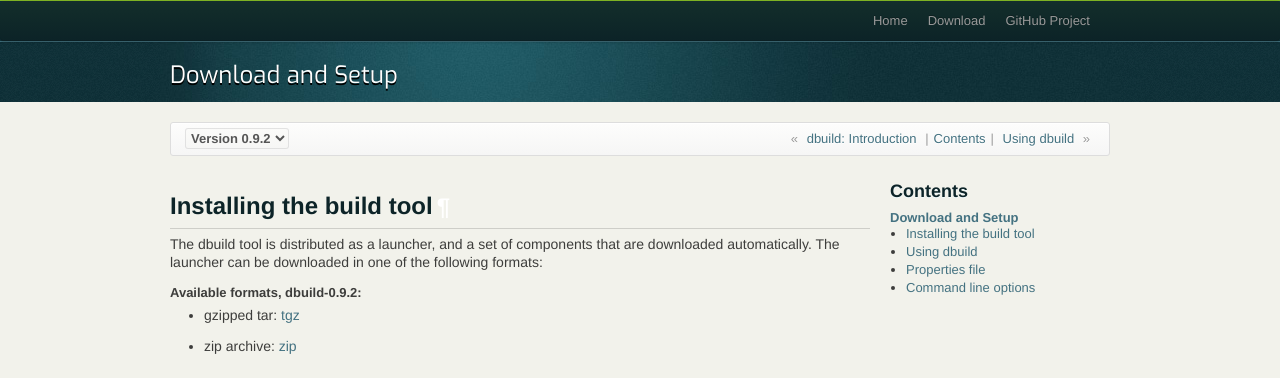
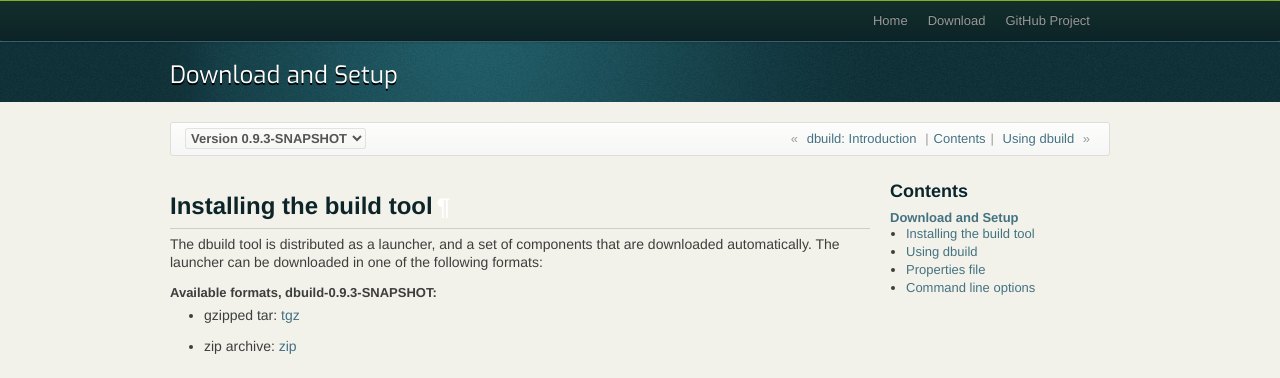
Before and after one commit to lightbend-labs/dbuild, a Sphinx documentation site: the page built from docs/src/sphinx/download.rst, in a window 1280 px wide. Shown: the top 378 px of the page. Built offline with Sphinx 7.4.7, drawn with Linux system fonts in a browser that asks for light colours.

Commit message:
Bump version to 0.9.3-SNAPSHOT

```diff
--- a/docs/src/sphinx/conf.py
+++ b/docs/src/sphinx/conf.py
@@ -8,8 +8,8 @@
 # Project variables
 
 project = 'dbuild'
-version = '0.9.2'
-release = '0.9.2'
+version = '0.9.3'
+release = '0.9.3-SNAPSHOT'
 sbt_version = '0.12.4'
 
 # General settings
```
Also changed, not shown: 1 other file.
